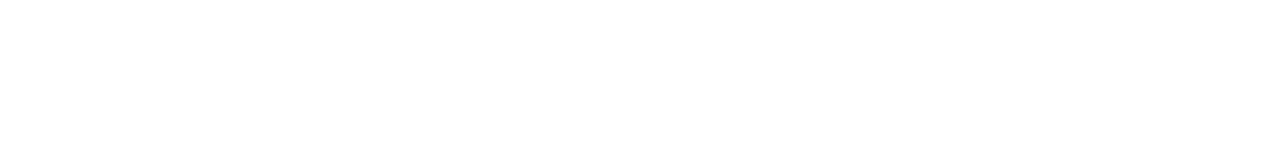
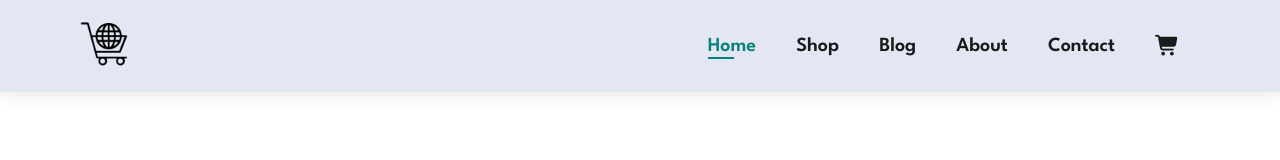
Before and after one commit to sakhir103/Ecommerce-website, a plain HTML site: page index.html in a window 1280 px wide. Drawn offline with Linux system fonts and the light colour scheme.

Commit message:
navbar section complete

```diff
--- a/index.html
+++ b/index.html
@@ -1,11 +1,33 @@
 <!DOCTYPE html>
 <html lang="en">
-<head>
-    <meta charset="UTF-8">
-    <meta name="viewport" content="width=device-width, initial-scale=1.0">
+  <head>
+    <meta charset="UTF-8" />
+    <meta name="viewport" content="width=device-width, initial-scale=1.0" />
     <title>Ecommerce website</title>
-</head>
-<body>
+    <link
+      rel="stylesheet"
+      href="https://cdnjs.cloudflare.com/ajax/libs/font-awesome/7.0.0/css/all.min.css"
+    />
+    <link rel="stylesheet" href="style.css" />
+  </head>
+  <body>
+    <section id="header">
+      <a href="#"><img src="images/logo.png" class="logo" alt="logo" /></a>
 
-</body>
+      <div>
+        <ul id="navbar">
+          <li><a class="active" href="index.html">Home</a></li>
+          <li><a href="shop.html">Shop</a></li>
+          <li><a href="blog.html">Blog</a></li>
+          <li><a href="about.html">About</a></li>
+          <li><a href="contact.html">Contact</a></li>
+          <li>
+            <a href="cart.html"><i class="fa-solid fa-cart-shopping"></i></a>
+          </li>
+        </ul>
+      </div>
+    </section>
+
+    <script src="script.js"></script>
+  </body>
 </html>
--- a/style.css
+++ b/style.css
@@ -0,0 +1,84 @@
+@import url('https://fonts.googleapis.com/css2?family=League+Spartan:wght@100..900&display=swap');
+
+*{
+    margin: 0;
+    padding: 0;
+    box-sizing: border-box;
+}
+
+body{
+    font-family: "League Spartan", sans-serif;
+    width: 100%;
+}
+
+h1{
+    font-size: 50px;
+    line-height: 64px;
+    color: #222;
+}
+h2{
+    font-size: 46px;
+    line-height: 54px;
+    color: #222;
+}
+h4{
+    font-size: 20px;
+    color: #222;
+}
+h6{
+    font-weight: 700;
+    font-size: 12px;
+}
+p{
+    font-size: 16px;
+    color: #465b52;
+    margin: 15px 0 20px 0;
+}
+.section-p1{
+    padding: 40px 80px;
+}
+.section-m1{
+    margin: 40px 0;
+}
+
+/* Header */
+
+#header{
+    display: flex;
+    align-items: center;
+    justify-content: space-between;
+    padding: 20px 80px;
+    background-color: #E3E6F3;
+    box-shadow: 0 5px 15px rgba(0, 0, 0, 0.08);
+}
+#navbar{
+    display: flex;
+    align-items: center;
+    justify-content: center;
+}
+#navbar li{
+    list-style: none;
+    padding: 0 20px;
+    position: relative;
+}
+#navbar li a{
+    text-decoration: none;
+    font-size: 1.25em;
+    font-weight: 600;
+    color: #1a1a1a;
+    transition: 0.3s ease;
+}
+#navbar li a:hover,
+#navbar li a.active {
+    color: #088178;
+}
+#navbar li a:hover::after,
+#navbar li a.active::after{
+    content: '';
+    width: 30%;
+    height: 2px;
+    background-color: #088178;
+    position: absolute;
+    bottom: -4px;
+    left: 20px;
+}
```
Also changed, not shown: images/logo.png (added).
